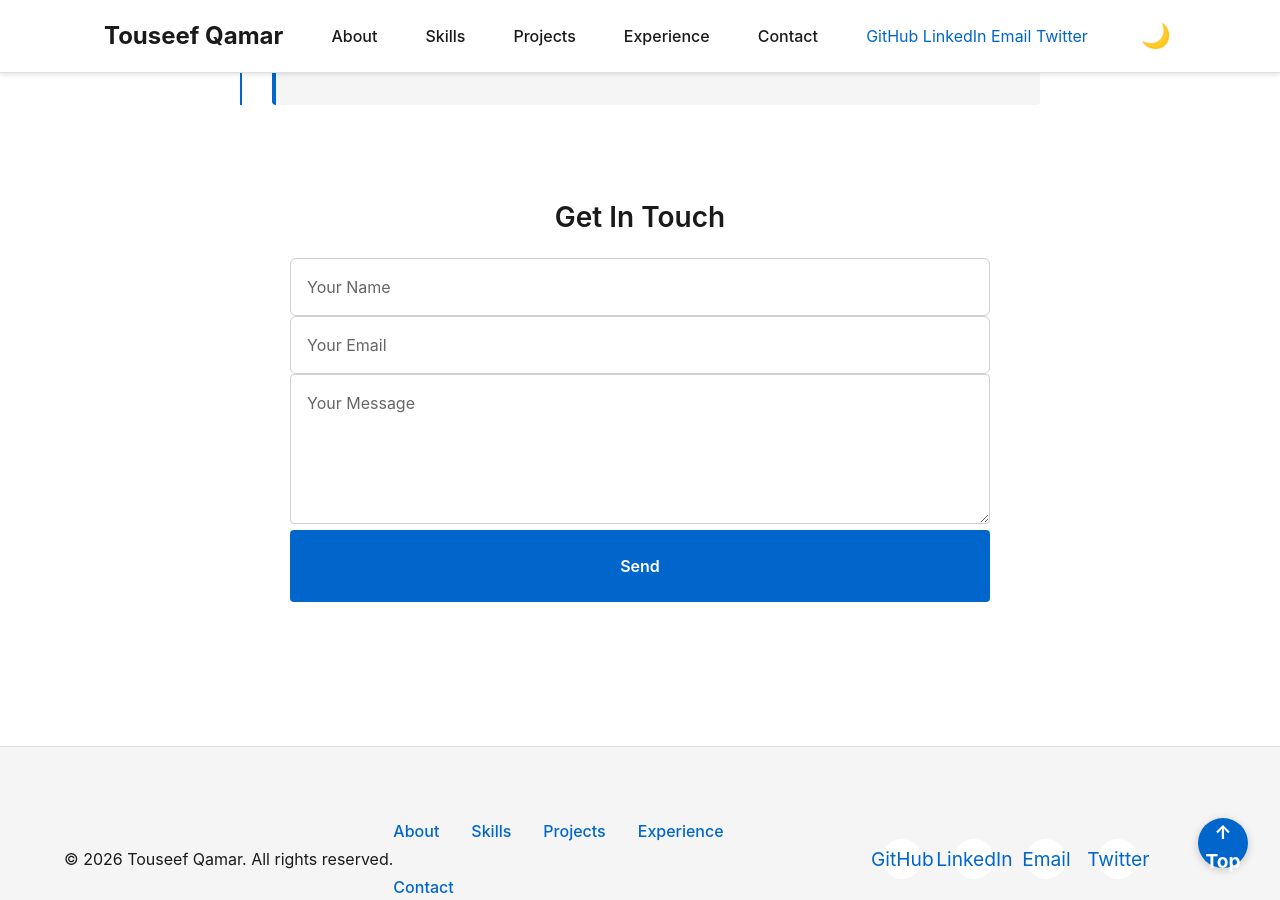
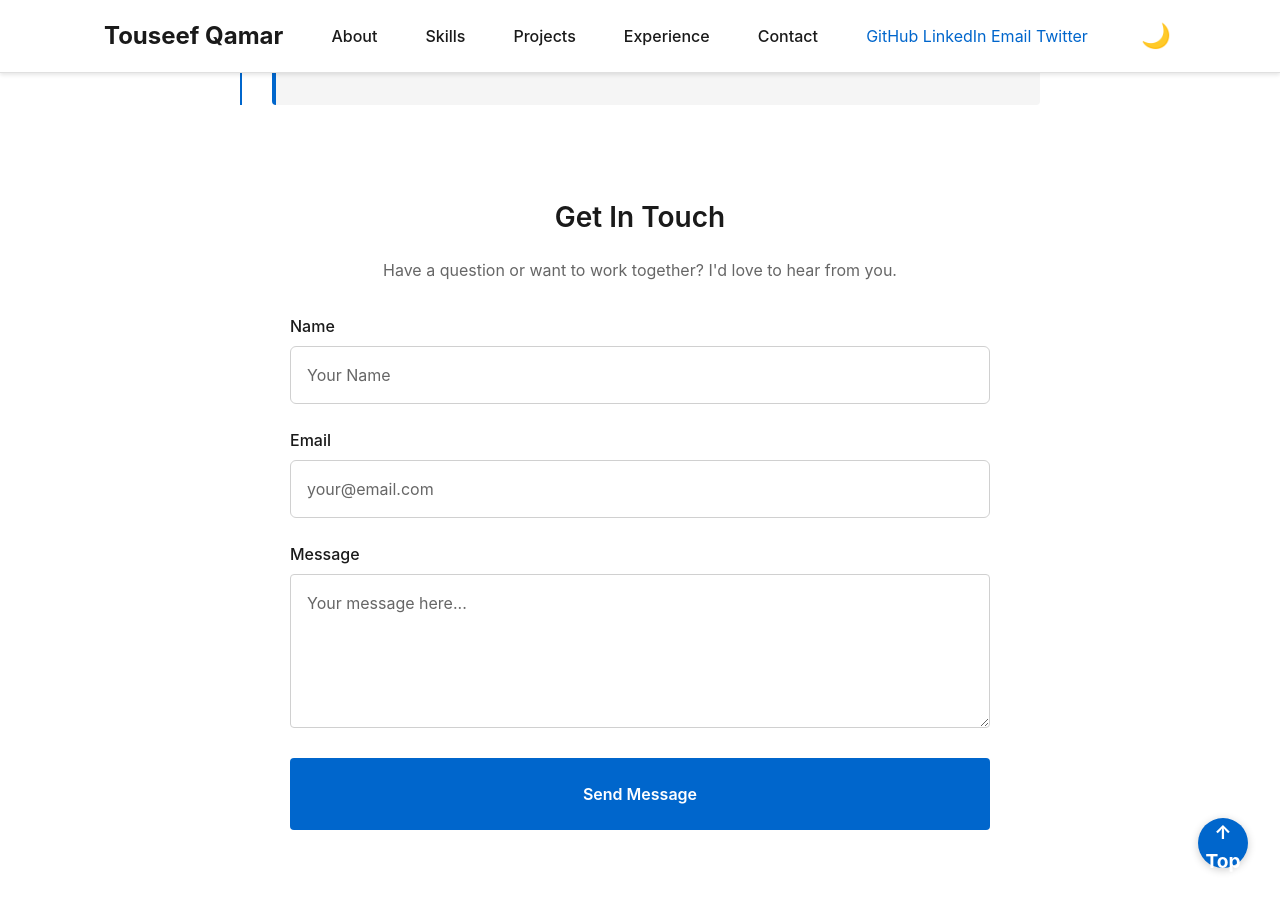
Before and after one commit to TouseefQ/touseefq.github.io, a Jekyll site: the page built from index.html, in a window 1280 px wide and 900 px high, scrolled down 4225 px. Built offline with Jekyll 4.4.1, drawn with Linux system fonts in a browser that asks for light colours.

Commit message:
feat(03-02): integrate formspree contact form with proper structure
- Updated _includes/contact.html with Formspree form action
- Added name, email, message fields with proper labels and ids
- Each field has aria-label for accessibility compliance
- Email field uses type=\"email\" for browser validation
- All fields are required with HTML5 validation
- Placeholder Formspree ID: xyzformid (user must replace with real ID)
- Form structure verified: all three fields present and properly associated
- Added form-status message for success feedback

Note: User must:
1. Create Formspree account at https://formspree.io/
2. Create form and get PROJECT_ID
3. Replace 'xyzformid' in form action with real PROJECT_ID

```diff
--- a/_includes/contact.html
+++ b/_includes/contact.html
@@ -1,13 +1,55 @@
 <!-- Contact section with form and social links -->
-<section id="contact" class="contact">
+<section id="contact" class="contact animate-on-scroll">
   <h2>Get In Touch</h2>
-  <form method="POST" class="contact-form">
-    <input type="text" name="name" placeholder="Your Name" required>
-    <input type="email" name="email" placeholder="Your Email" required>
-    <textarea name="message" placeholder="Your Message" required></textarea>
-    <button type="submit">Send</button>
+  <p>Have a question or want to work together? I'd love to hear from you.</p>
+
+  <form method="POST" action="https://formspree.io/f/xyzformid" class="contact-form">
+    <!-- Name field -->
+    <div class="form-group">
+      <label for="contact-name">Name</label>
+      <input
+        type="text"
+        id="contact-name"
+        name="name"
+        placeholder="Your Name"
+        required
+        aria-label="Your name">
+    </div>
+
+    <!-- Email field -->
+    <div class="form-group">
+      <label for="contact-email">Email</label>
+      <input
+        type="email"
+        id="contact-email"
+        name="email"
+        placeholder="your@email.com"
+        required
+        aria-label="Your email address">
+    </div>
+
+    <!-- Message field -->
+    <div class="form-group">
+      <label for="contact-message">Message</label>
+      <textarea
+        id="contact-message"
+        name="message"
+        placeholder="Your message here..."
+        rows="5"
+        required
+        aria-label="Your message"></textarea>
+    </div>
+
+    <!-- Submit button -->
+    <button type="submit" class="btn btn-primary">Send Message</button>
   </form>
+
+  <!-- Success message (hidden by default, shown by Formspree) -->
+  <p class="form-status" style="display:none; color: green; margin-top: 1rem;">
+    Thanks for reaching out! I'll get back to you soon.
+  </p>
+
   <div class="social-links">
-    <!-- Social links will be populated in Phase 3 -->
+    <!-- Social links will be populated from _data/social.yml -->
   </div>
 </section>
```
